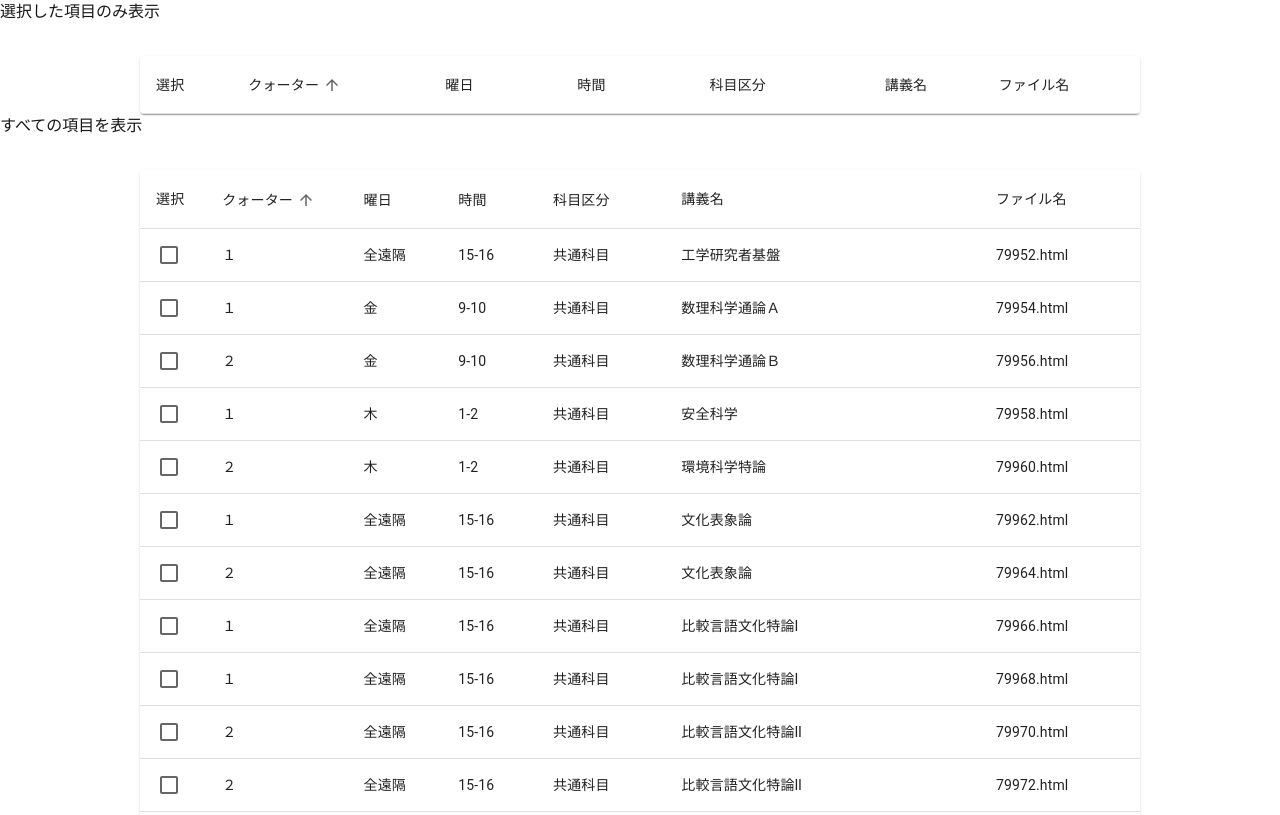
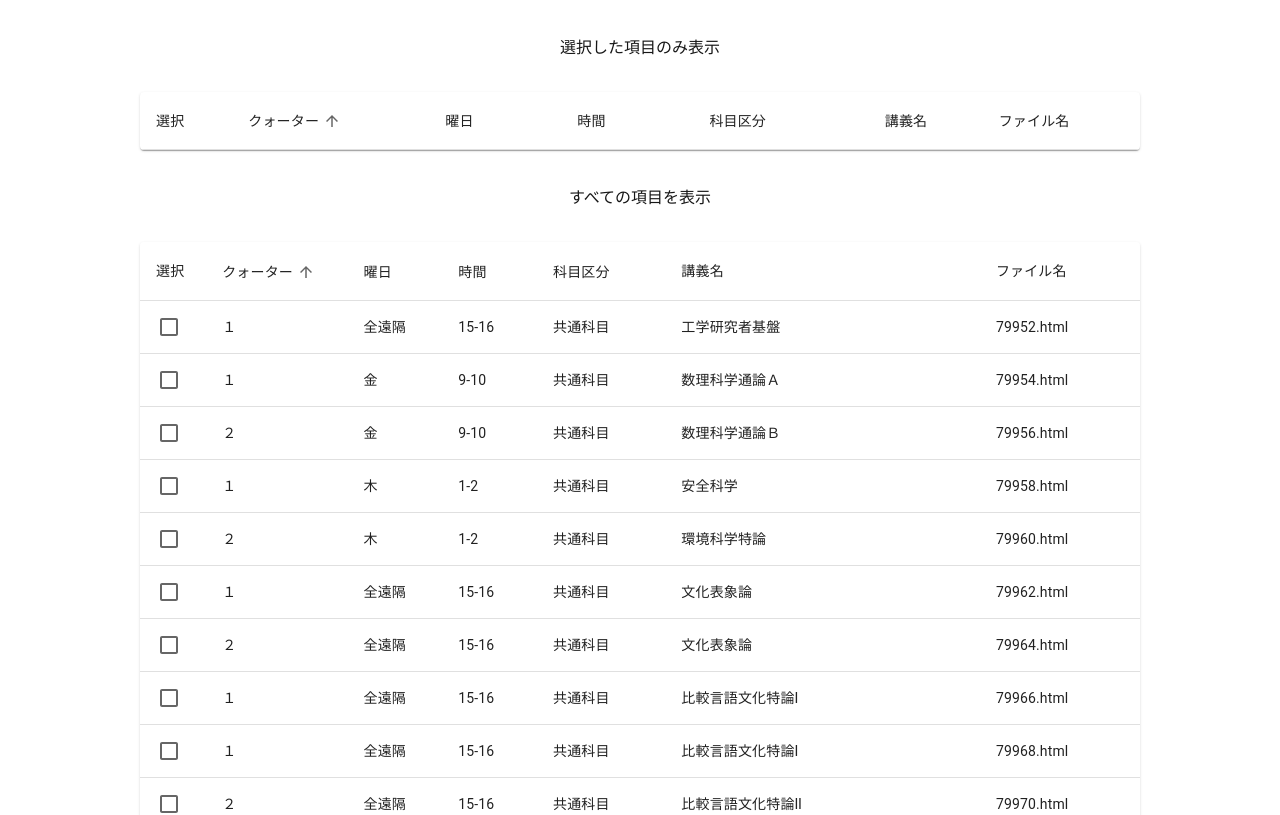
Before and after one commit to ysdzm/nitech-daigakuin-rishu-checker, a Next.js app: page / in a window 1280 px wide. Shown: the top 815 px of the page. Built offline with nearby package versions, Linux system fonts and the light colour scheme.

Commit message:
fix: tableの説明のCSSを調整

```diff
--- a/app/page.tsx
+++ b/app/page.tsx
@@ -124,7 +124,7 @@ export default function Page() {
   return (
     <>
       {/* チェックされた項目のみ表示するテーブル */}
-      <h3>選択した項目のみ表示</h3>
+      <h1 style={{ textAlign: "center", marginTop: "36px" }}>選択した項目のみ表示</h1>
       <TableContainer component={Paper} sx={{ maxWidth: 1000, margin: "auto", mt: 4 ,maxHeight: 400, overflow: "auto" }}>
         <Table>
           <TableHead>
@@ -205,7 +205,7 @@ export default function Page() {
       </TableContainer>
 
       {/* フィルタリングされていない元のデータのテーブル */}
-      <h3>すべての項目を表示</h3>
+      <h1 style={{ textAlign: "center", marginTop: "36px" }}>すべての項目を表示</h1>
       <TableContainer component={Paper} sx={{ maxWidth: 1000, margin: "auto", mt: 4, maxHeight: 800, overflow: "auto" }}>
         <Table>
           <TableHead>
```
